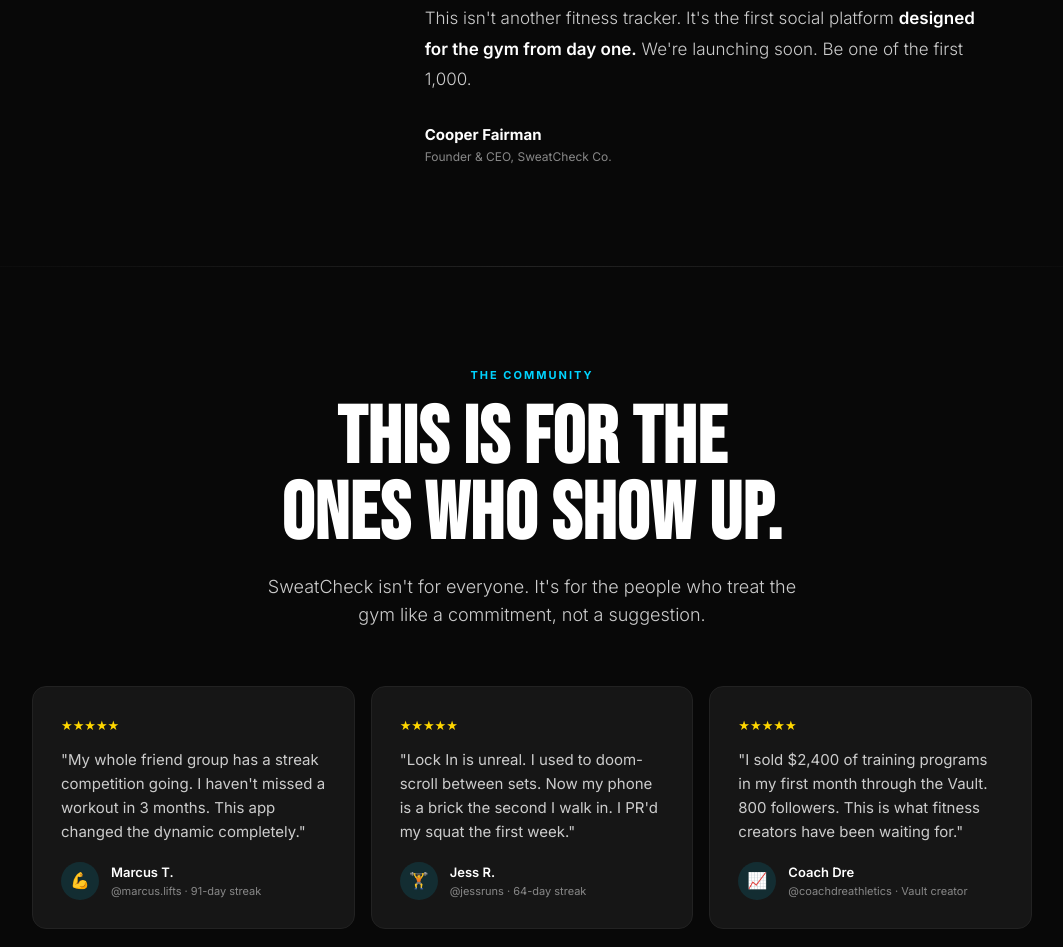
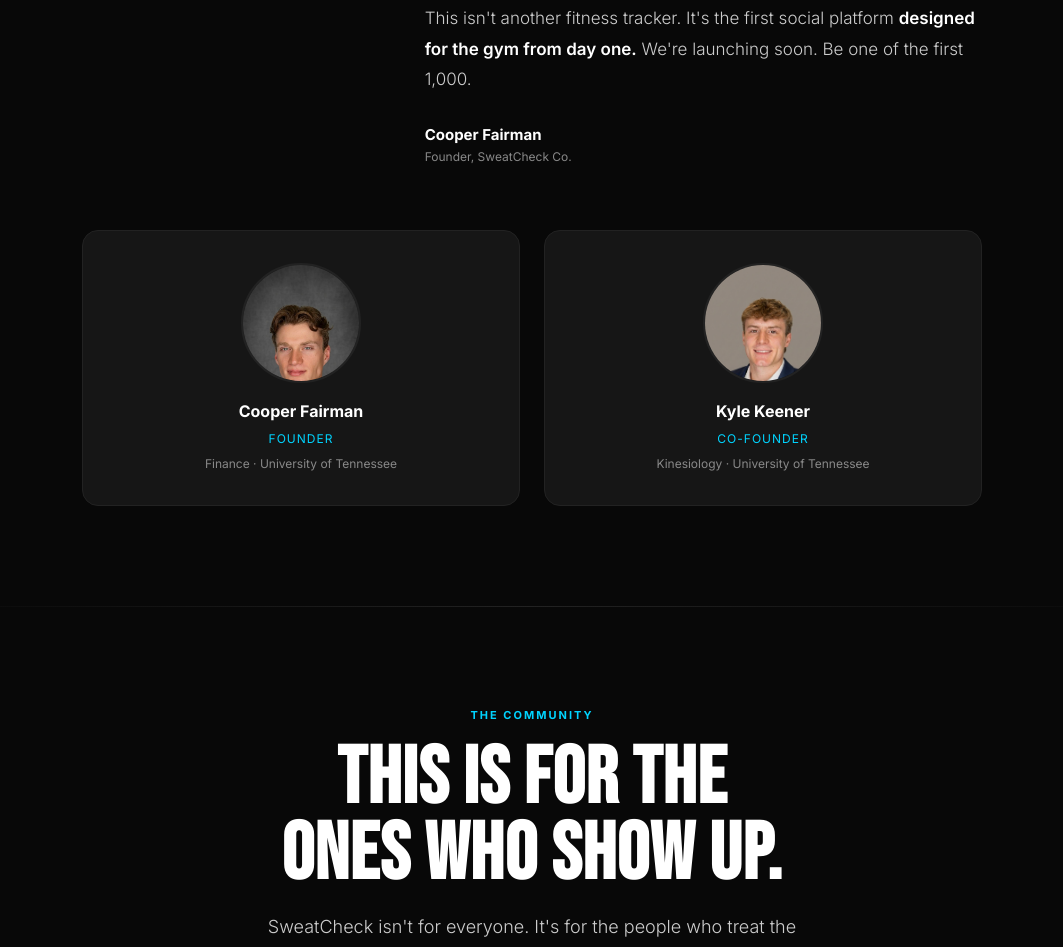
Before and after one commit to coopfairman-coder/sweatcheck-website, a website: page sweatcheck-website/index.html in a window 1280 px wide. Shown: the part 5870-6817 px from the top of the page, without its empty margins (108-1171 px from the left). Drawn offline with Linux system fonts and the light colour scheme.

Commit message:
fix: Cooper = Founder, Kyle = Co-Founder; add two-founder card section with photos

```diff
--- a/sweatcheck-website/index.html
+++ b/sweatcheck-website/index.html
@@ -308,7 +308,7 @@
 <!-- FOUNDER -->
 <section>
   <div class="founder-wrap">
-    <div class="founder-photo"><img src="./cooper.jpg" alt="Cooper Fairman — Founder & CEO, SweatCheck"></div>
+    <div class="founder-photo"><img src="./cooper.jpg" alt="Cooper Fairman — Founder, SweatCheck"></div>
     <div>
       <div class="section-tag">Founder Story</div>
       <h2>WHY I<br>BUILT THIS.</h2>
@@ -321,7 +321,30 @@
       </div>
       <div class="sig">
         <div class="name">Cooper Fairman</div>
-        <div class="title">Founder & CEO, SweatCheck Co.</div>
+        <div class="title">Founder, SweatCheck Co.</div>
+      </div>
+    </div>
+  </div>
+
+  <div style="max-width:900px;margin:64px auto 0;display:grid;grid-template-columns:1fr 1fr;gap:24px;">
+    <div style="background:var(--card);border:1px solid var(--border);border-radius:16px;overflow:hidden;display:flex;flex-direction:column;align-items:center;padding:32px;gap:16px;text-align:center;">
+      <div style="width:120px;height:120px;border-radius:50%;overflow:hidden;border:2px solid var(--border);">
+        <img src="./cooper.jpg" alt="Cooper Fairman" style="width:100%;height:100%;object-fit:cover;object-position:center top;">
+      </div>
+      <div>
+        <div style="font-size:16px;font-weight:700;">Cooper Fairman</div>
+        <div style="font-size:12px;color:var(--blue);margin-top:4px;text-transform:uppercase;letter-spacing:1px;">Founder</div>
+        <div style="font-size:12px;color:var(--gray);margin-top:6px;">Finance · University of Tennessee</div>
+      </div>
+    </div>
+    <div style="background:var(--card);border:1px solid var(--border);border-radius:16px;overflow:hidden;display:flex;flex-direction:column;align-items:center;padding:32px;gap:16px;text-align:center;">
+      <div style="width:120px;height:120px;border-radius:50%;overflow:hidden;border:2px solid var(--border);">
+        <img src="./kyle.jpg" alt="Kyle Keener" style="width:100%;height:100%;object-fit:cover;object-position:center top;">
+      </div>
+      <div>
+        <div style="font-size:16px;font-weight:700;">Kyle Keener</div>
+        <div style="font-size:12px;color:var(--blue);margin-top:4px;text-transform:uppercase;letter-spacing:1px;">Co-Founder</div>
+        <div style="font-size:12px;color:var(--gray);margin-top:6px;">Kinesiology · University of Tennessee</div>
       </div>
     </div>
   </div>
```
